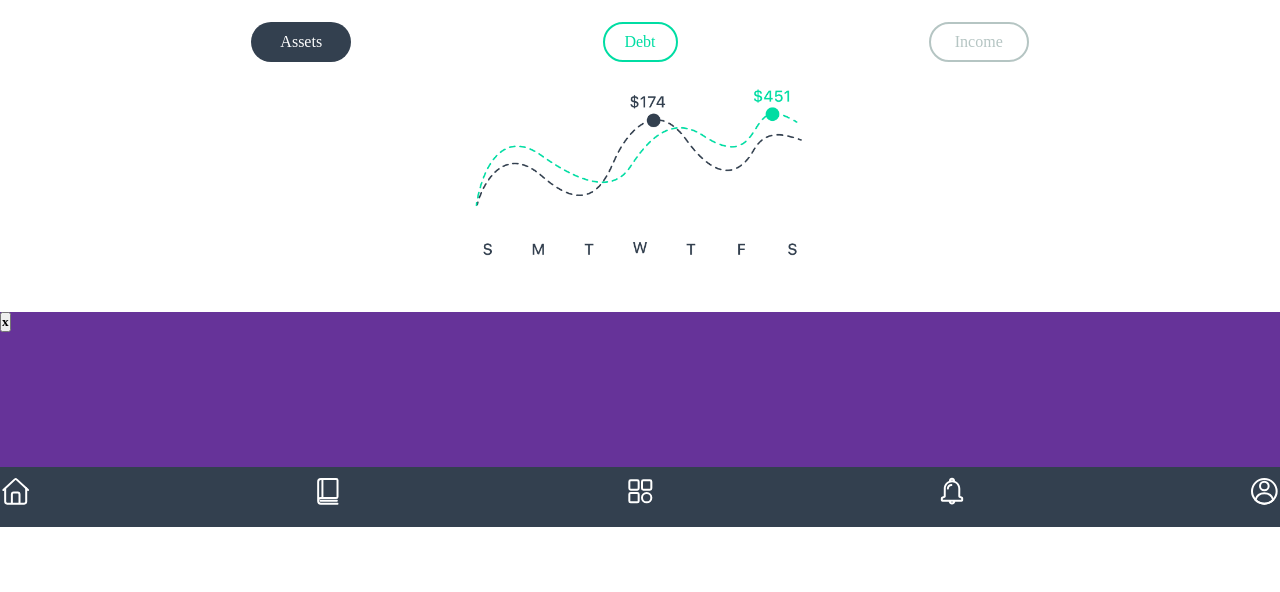
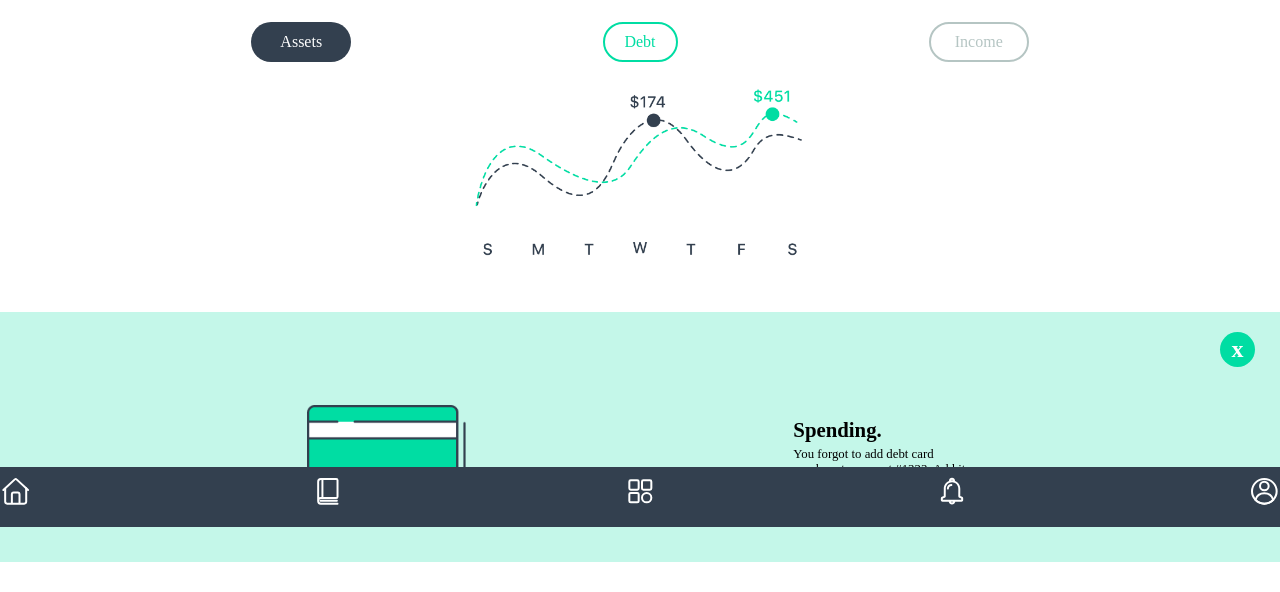
Before and after one commit to DavidJJulio/virtualWallet, a plain HTML site: page views/balance.html in a window 1280 px wide. Shown: the part 273-865 px from the top of the page. Before the commit the page ends 815 px from the top, so only its background shows below. Drawn offline with Linux system fonts and the light colour scheme; a web font is replaced by a local one.

Commit message:
feat: :rocket: 3rd page done
LETSGOOOOOOOOOOOOOOOOOOOOOOOOOOOOOOOOOOOOOOOOOOOOOOOOOOOOOOOOOOOOOOOOOOOOOOOOO

```diff
--- a/css/balance.css
+++ b/css/balance.css
@@ -174,7 +174,55 @@ section {
     max-height: 100%;
 }
 .main__popimg {
+
     width: 100%;
-    background-color: rebeccapurple;
-    height: 200px;
+    background-color: #00dda23b;
+    height: 250px;
+    display: flex;
+    justify-content: center;
+    flex-direction: column;
 }
+.salir {
+    display: flex;
+    flex-direction: row-reverse;
+}
+.salir button {
+    border: none;
+    margin-right: 25px;
+    background-color: #00DDA3;
+    width: 35px;
+    height: 35px;
+    border-radius: 100%;
+    color: var(--color-ternario);
+    font-size: 1.5em;
+
+}
+.container {
+    width: 100%;
+    height: 175px;
+    display: flex;
+    flex-direction: row;
+    align-items: center;
+    justify-content: space-evenly;
+}
+.container div {
+    width: 180px;
+    height: 100px;
+    background-image: url(../storage/img/Group\ 14.png);
+    background-repeat: no-repeat;
+    background-size: contain;
+}
+.container article {
+    width: 180px;
+    height: 100px;
+    display: flex;
+    flex-direction: column;
+    justify-content: center;
+    gap: 5px;
+}
+.container article h3 {
+    font-size: 1.3em;
+}
+.container article p {
+    font-size: .8em;
+}
--- a/views/balance.html
+++ b/views/balance.html
@@ -35,7 +35,10 @@
             <div class="salir"><button><strong>x</strong></button></div>
             <div class="container">
                 <div></div>
-                <article></article>
+                <article>
+                    <h3>Spending.</h3>
+                    <p>You forgot to add debt card number at payment #1323. Add it now.</p>
+                </article>
             </div>
         </section>
     </main>
```
Also changed, not shown: storage/img/Group 14.png (added).
